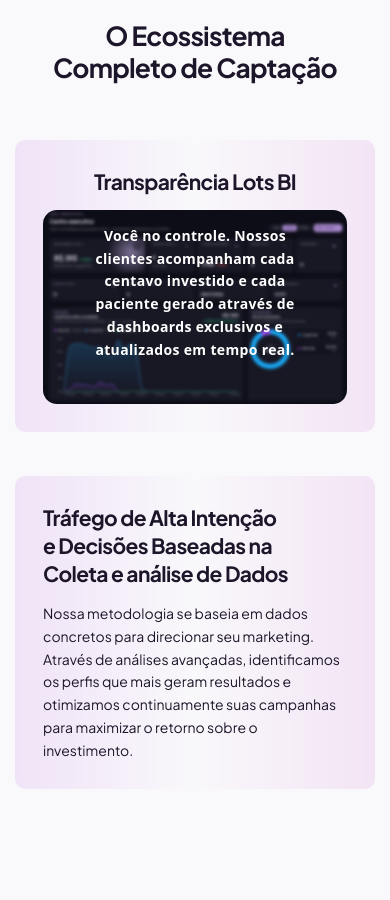
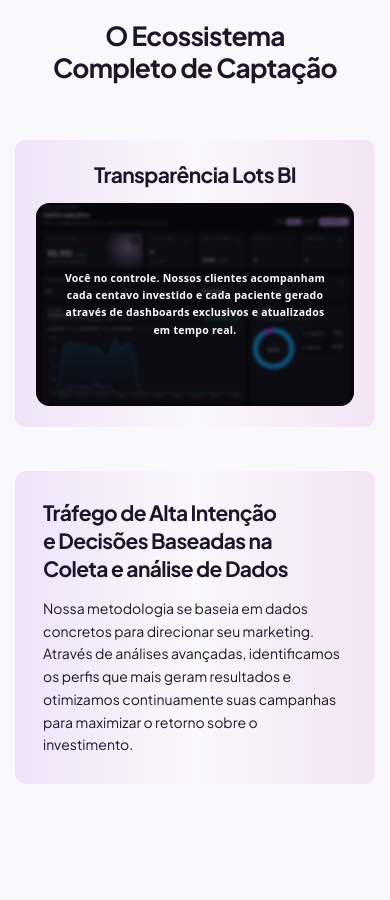
Before and after one commit to Lots-BI/landing-page, a React (Vite) app in the folder apps/web/: page / in a window 390 px wide. Shown: the part 2180-3080 px from the top of the page. Built offline with nearby package versions, Linux system fonts and the light colour scheme.

Commit message:
arrumado erro de responsividade da dashboard

```diff
--- a/apps/web/src/components/HealthSolutionSection.jsx
+++ b/apps/web/src/components/HealthSolutionSection.jsx
@@ -35,17 +35,30 @@
 
           {/* Right Content */}
           <div className="order-1 lg:order-2">
-            <GlassBar className="p-8 backdrop-blur-xl h-full">
+            <GlassBar className="p-6 sm:p-8 backdrop-blur-xl h-full flex flex-col">
               <h3 className="text-2xl font-bold mb-4 text-center">
                 Transparência Lots BI
               </h3>
-              <div className="text-center">
-                  <img src={dashboardPic} className="rounded-lg" />
-                  <div class="absolute inset-0 flex items-center justify-center">
-                    <p className="leading-relaxed mb-6 text-white font-bold font-sans tracking-wide w-[70%] pt-10">Você no controle. Nossos clientes acompanham cada centavo investido e cada paciente
-                    gerado através de dashboards exclusivos e atualizados em tempo real.</p>
-                  </div>
+
+              {/* Added `relative` and `overflow-hidden` to keep the absolute overlay contained */}
+              <div className="relative rounded-lg overflow-hidden flex-1 flex">
+
+                {/* Ensure image takes full width and maintains aspect ratio */}
+                <img
+                  src={dashboardPic}
+                  alt="Dashboard"
+                  className="w-full h-full object-cover"
+                />
+
+                {/* Changed `class` to `className` and added responsive padding/text sizes */}
+                <div className="absolute inset-0 bg-black/50 flex items-center justify-center p-4 sm:p-6">
+                  <p className="text-white font-bold font-sans tracking-wide text-center drop-shadow-md text-xs sm:text-sm lg:text-base w-[95%] sm:w-[85%] leading-relaxed">
+                    Você no controle. Nossos clientes acompanham cada centavo investido e cada paciente
+                    gerado através de dashboards exclusivos e atualizados em tempo real.
+                  </p>
                 </div>
+
+              </div>
             </GlassBar>
           </div>
         </div>
```
Also changed, not shown: 27 other files (tests, documents, lock files or other folders).
